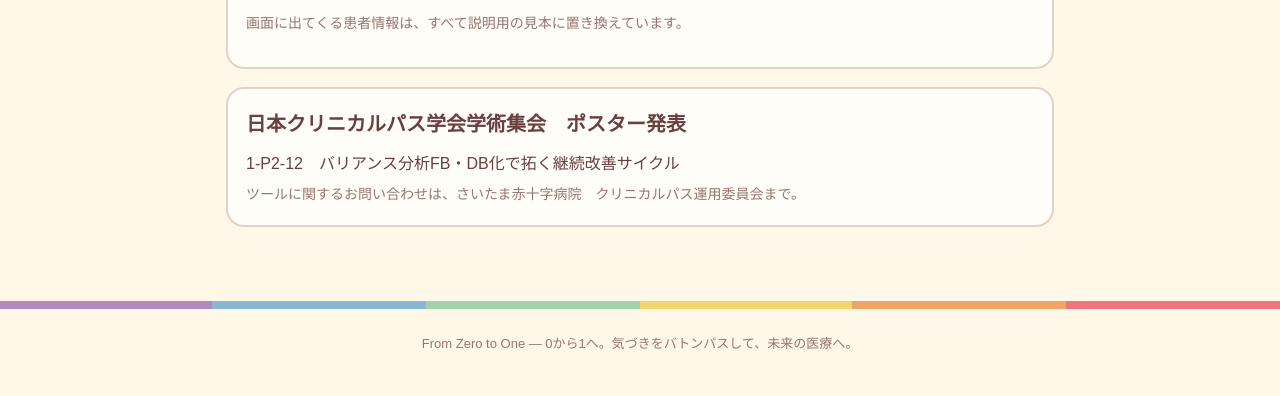
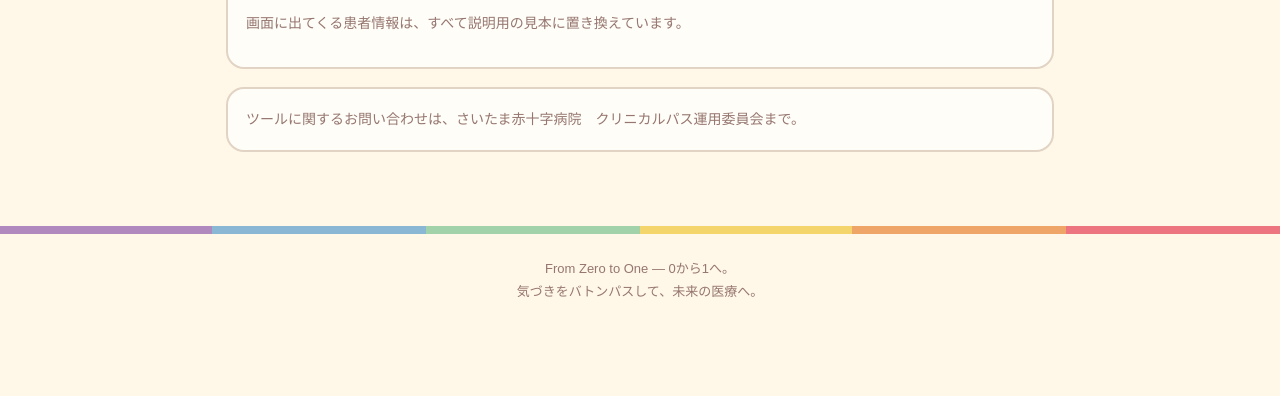
Before and after one commit to k-uchida0717/variance-tool, a plain HTML site: page index.html in a window 1280 px wide. Shown: the part 832-1228 px from the top of the page. After the commit the page ends 1175 px from the top, so only its background shows below. Drawn offline with Linux system fonts and the light colour scheme; a web font is replaced by a local one.

Commit message:
学会の演題表示を外し、フッターを改行、検索エンジンに載せない設定を追加
Co-Authored-By: Claude Opus 5.5 <noreply@anthropic.com>

```diff
--- a/index.html
+++ b/index.html
@@ -3,6 +3,7 @@
 <head>
 <meta charset="utf-8">
 <meta name="viewport" content="width=device-width, initial-scale=1">
+<meta name="robots" content="noindex, nofollow">
 <title>バリアンス分析総合解析ツール 使い方ガイド</title>
 <meta name="description" content="さいたま赤十字病院 クリニカルパス運用委員会：バリアンス分析総合解析ツールの使い方動画">
 <link rel="preconnect" href="https://fonts.googleapis.com">
@@ -56,12 +57,10 @@
   </section>
 
   <section class="card">
-    <h2>日本クリニカルパス学会学術集会　ポスター発表</h2>
-    <p style="margin:0">1-P2-12　バリアンス分析FB・DB化で拓く継続改善サイクル</p>
-    <p class="note" style="margin:4px 0 0">ツールに関するお問い合わせは、さいたま赤十字病院　クリニカルパス運用委員会まで。</p>
+    <p class="note" style="margin:0">ツールに関するお問い合わせは、さいたま赤十字病院　クリニカルパス運用委員会まで。</p>
   </section>
 </main>
 <div class="rainbow"></div>
-<footer>From Zero to One ― 0から1へ。気づきをバトンパスして、未来の医療へ。</footer>
+<footer>From Zero to One ― 0から1へ。<br>気づきをバトンパスして、未来の医療へ。</footer>
 </body>
 </html>
```
